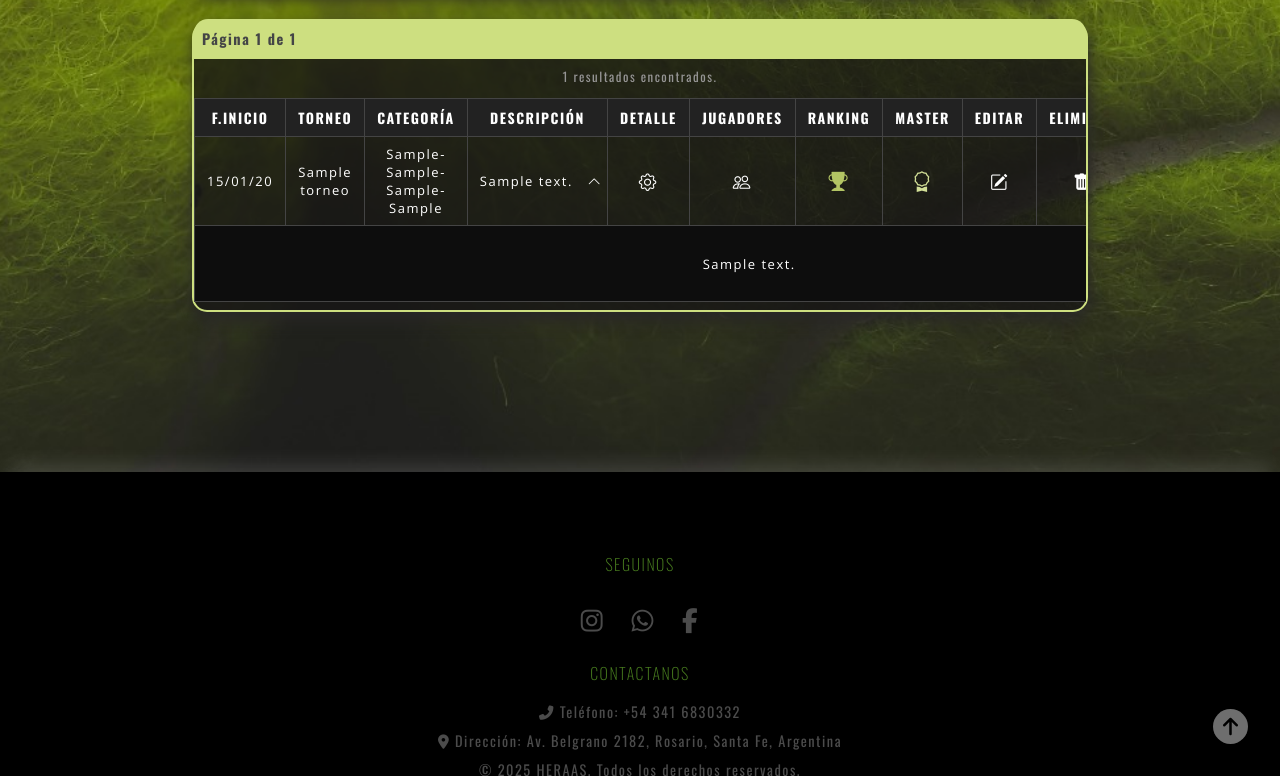
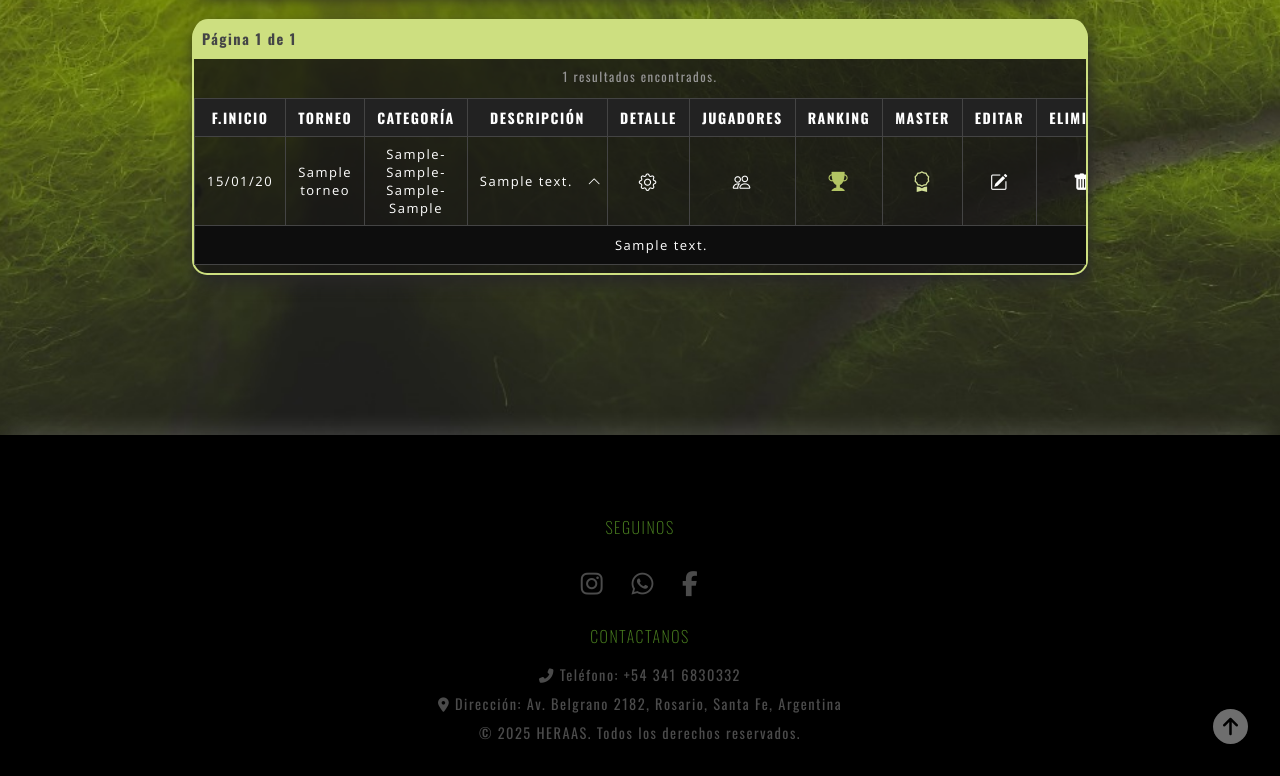
Before and after one commit to CAROLLFLORES/torneos_ranking_tenis, a Django app: page /abm_torneo/ in a window 1280 px wide, after a click on "Ver más". Shown: the part 628-1404 px from the top of the page. Run offline with Django 5.2, Linux system fonts and the light colour scheme; tables that the repository leaves empty hold one stand-in row (values such as "Sample post"); some libraries are stand-ins or nearby versions.

Commit message:
Mis cambios locales

```diff
--- a/AppDjango/static/css/styles.css
+++ b/AppDjango/static/css/styles.css
@@ -3427,9 +3427,12 @@ td.set input {
   background: rgba(0,0,0,.25);
 }
 .desc-full{
-  max-height: 180px;              /* scroll vertical para textos largos */
+    margin-left: auto;
+    margin-right: auto;
+    width: 70%;
+  /* max-height: 180px;
   overflow-y: auto;
   white-space: pre-wrap;
   word-break: break-word;
-  line-height: 1.4;
-}
+  line-height: 1.4; */
+}
```
Also changed, not shown: AppDjango/ranking/views.py (+18 -7 lines).
